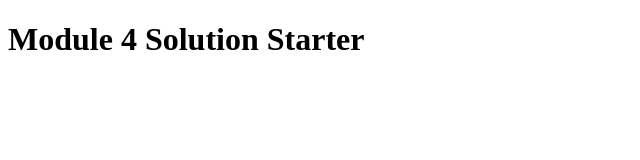
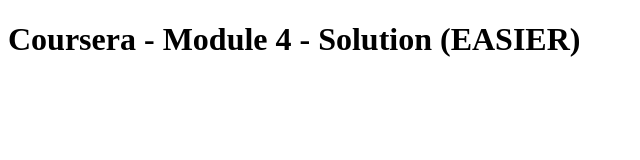
Before and after one commit to LuxxPA/lucio, a plain HTML site: page coursera/mod4_solution/easier/index.html in a window 1280 px wide. Shown: the whole page, without its empty margins (0-640 px from the left). Drawn offline with Linux system fonts and the light colour scheme.

Commit message:
tab name

```diff
--- a/coursera/mod4_solution/easier/index.html
+++ b/coursera/mod4_solution/easier/index.html
@@ -2,12 +2,12 @@
 <html>
 <head>
   <meta charset="utf-8">
-  <title>Module 4 Solution Starter</title>
+  <title>Coursera - Module 4 - Solution (EASIER)</title>
   <script src="SpeakHello.js"></script>
   <script src="SpeakGoodBye.js"></script>
   <script src="script.js"></script>
 </head>
 <body>
-  <h1>Module 4 Solution Starter</h1>
+  <h1>Coursera - Module 4 - Solution (EASIER)</h1>
 </body>
 </html>
```
